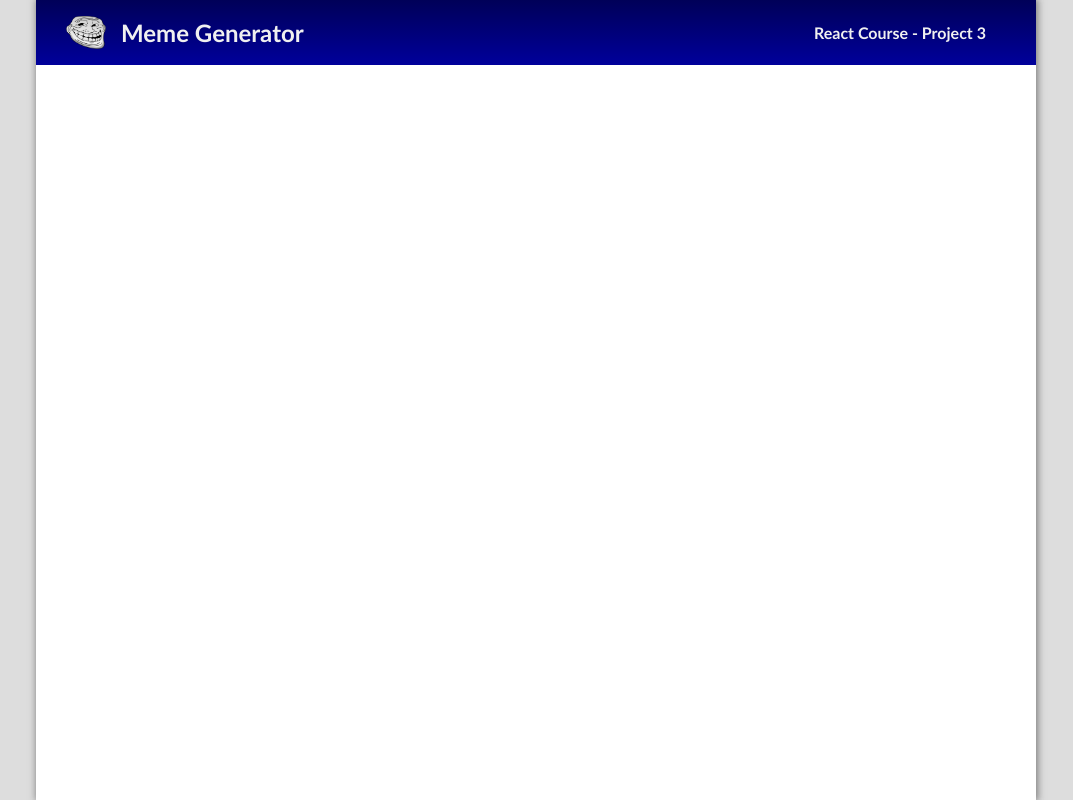
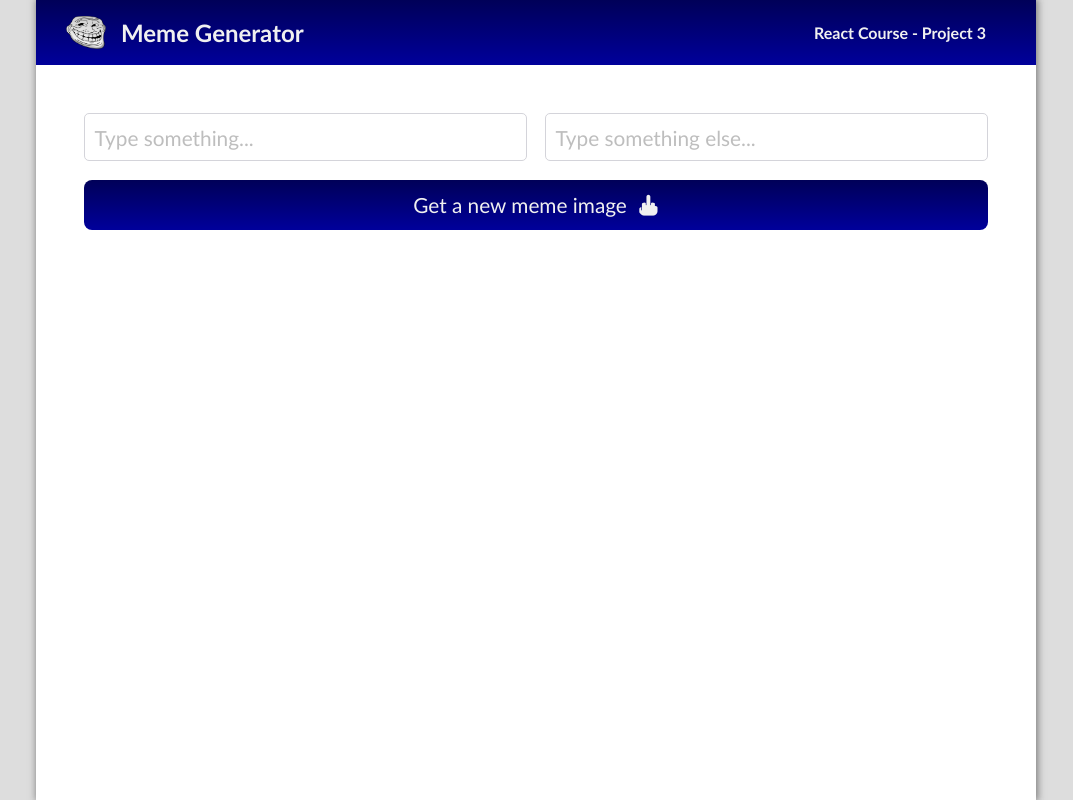
Before and after one commit to Sven-27/meme-generator, a React (Create React App) app: page / in a window 1280 px wide. Shown: the whole page, without its empty margins (104-1177 px from the left). Built offline with nearby package versions, Linux system fonts and the light colour scheme.

Commit message:
added meme component and form

```diff
--- a/public/index.html
+++ b/public/index.html
@@ -24,7 +24,8 @@
       work correctly both with client-side routing and a non-root public URL.
       Learn how to configure a non-root public URL by running `npm run build`.
     -->
-    <title>React App</title>
+    <link rel="stylesheet" href="https://use.fontawesome.com/releases/v5.15.4/css/all.css" integrity="sha384-DyZ88mC6Up2uqS4h/KRgHuoeGwBcD4Ng9SiP4dIRy0EXTlnuz47vAwmeGwVChigm" crossorigin="anonymous">
+    <title>Meme Generator</title>
   </head>
   <body>
     <noscript>You need to enable JavaScript to run this app.</noscript>
--- a/src/App.tsx
+++ b/src/App.tsx
@@ -1,11 +1,13 @@
 import  './App.scss'
 import Header from 'components/Header'
+import Meme from 'components/Meme'
 
 function App() {
   return (
     <div className='app'>
       <div className='app--container'>
            <Header />
+           <Meme />
       </div>
     </div>
   );
--- a/src/components/Header.tsx
+++ b/src/components/Header.tsx
@@ -1,14 +1,16 @@
 import '../styles/Header.scss'
-import trol from 'images/troll-face.png'
+import { image } from 'data/data'
 
 const Header = () => {
+  const { troll } = image
+
   return (
   <div className='header'>
-    <img src={ trol } alt="icon troll face" />
+    <img src={ troll } alt='icon troll face' />
     <h2>Meme Generator</h2>
     <p>React Course - Project 3</p>
   </div>
   )
 }
 
-export default Header;
+export default Header
--- /dev/null
+++ b/src/components/Meme.tsx
@@ -0,0 +1,19 @@
+import '../styles/Meme.scss'
+
+const Meme = () => {
+
+  return (
+    <main className='meme'>
+      <form className='meme--form'>
+        <input type='text' className='meme--input' name='input1' placeholder='Type something...' />
+        <input type='text' className='meme--input' name='input2' placeholder='Type something else...' />
+        <button className='meme--btn'>
+          Get a new meme image
+          <i className="fas fa-hand-middle-finger" />
+        </button>
+      </form>
+    </main>
+  )
+}
+
+export default Meme
--- /dev/null
+++ b/src/data/data.ts
@@ -0,0 +1,6 @@
+import { IImage } from 'models/model'
+import troll from 'images/troll-face.png'
+
+export const image: IImage = {
+  troll: troll,
+}
--- /dev/null
+++ b/src/models/model.ts
@@ -0,0 +1,3 @@
+export interface IImage {
+  troll: string
+}
--- /dev/null
+++ b/src/styles/Meme.scss
@@ -0,0 +1,39 @@
+@import 'styles/variables';
+
+.meme{
+  padding: 3rem;
+
+  .meme--form{
+    display: grid;
+    grid-template: 3.1rem 3.1rem / 1fr 1fr;
+    gap: 1.1rem;
+
+      .meme--input{
+        height: 3rem;
+        border-radius: 5px;
+        outline: none;
+        border: 1px solid $border-primary;
+        background: none;
+        font-size: 1.3rem;
+        text-indent: 0.6rem;
+        color: $text-secondary;
+
+        &::placeholder{
+          color: $text-tertiairy;
+        }
+    }
+    .meme--btn{
+      grid-column: 1 / -1;
+      font-size: 1.3rem;
+      outline: none;
+      border: none;
+      background: $background-linear;
+      color: $text-primary;
+      border-radius: 8px;
+
+      .fa-hand-middle-finger{
+        margin-left: 0.7rem;
+      }
+    }
+  }
+}
--- a/src/styles/_variables.scss
+++ b/src/styles/_variables.scss
@@ -5,6 +5,9 @@ $background-linear: linear-gradient(rgb(0, 0, 88), rgb(0, 0, 155));
 
 $text-primary: rgb(240, 240, 240);
 $text-secondary: rgb(0, 0, 49);
+$text-tertiairy: rgb(190, 190, 190);
 
 $box-shadow-right: 1px 0px 7px 1px rgba(33, 33, 33,0.50);
 $box-shadow-left: -5px 0px 9px 1px rgba(33, 33, 33,0.50);
+
+$border-primary: rgb(212, 212, 218);
```
